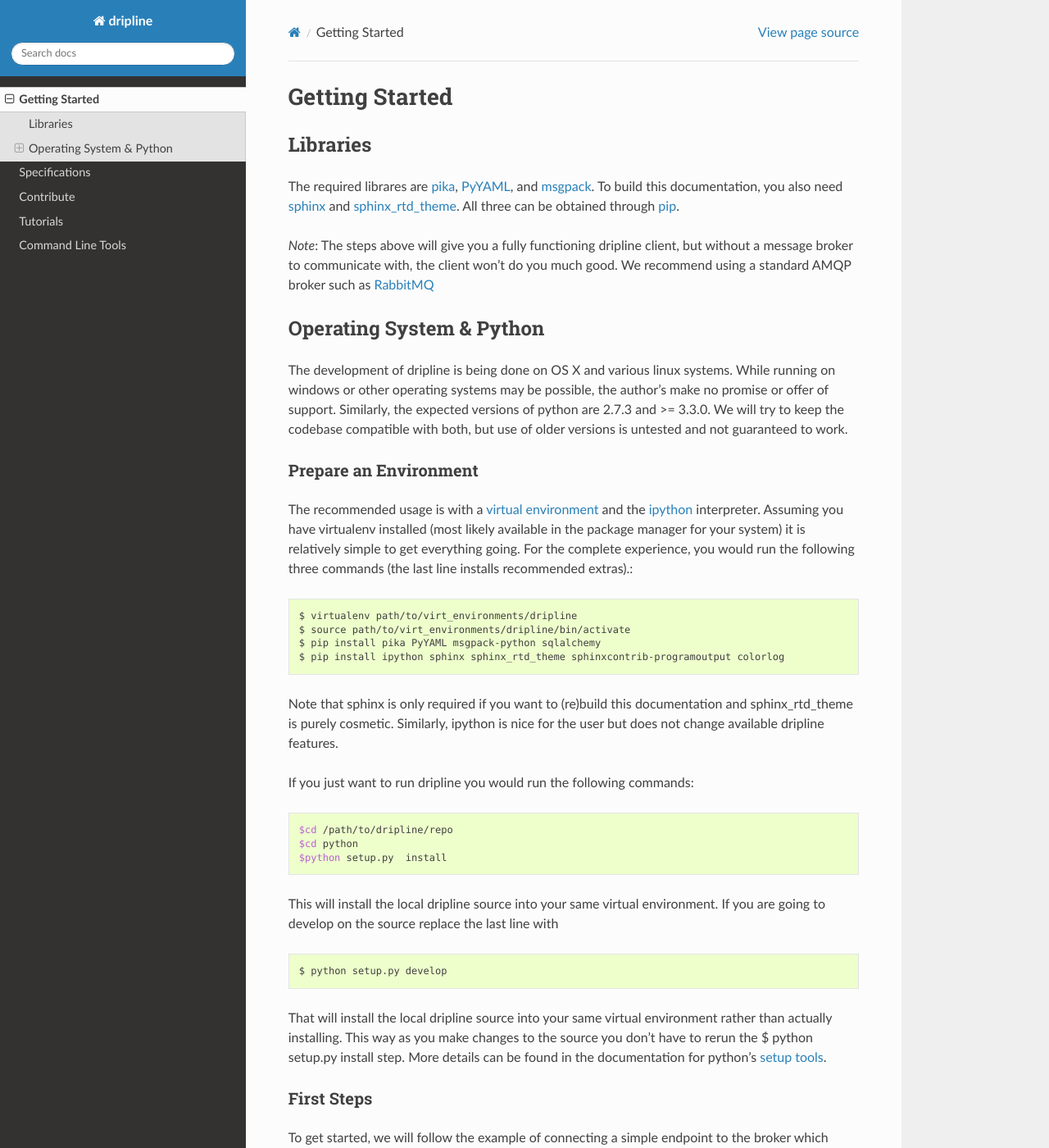
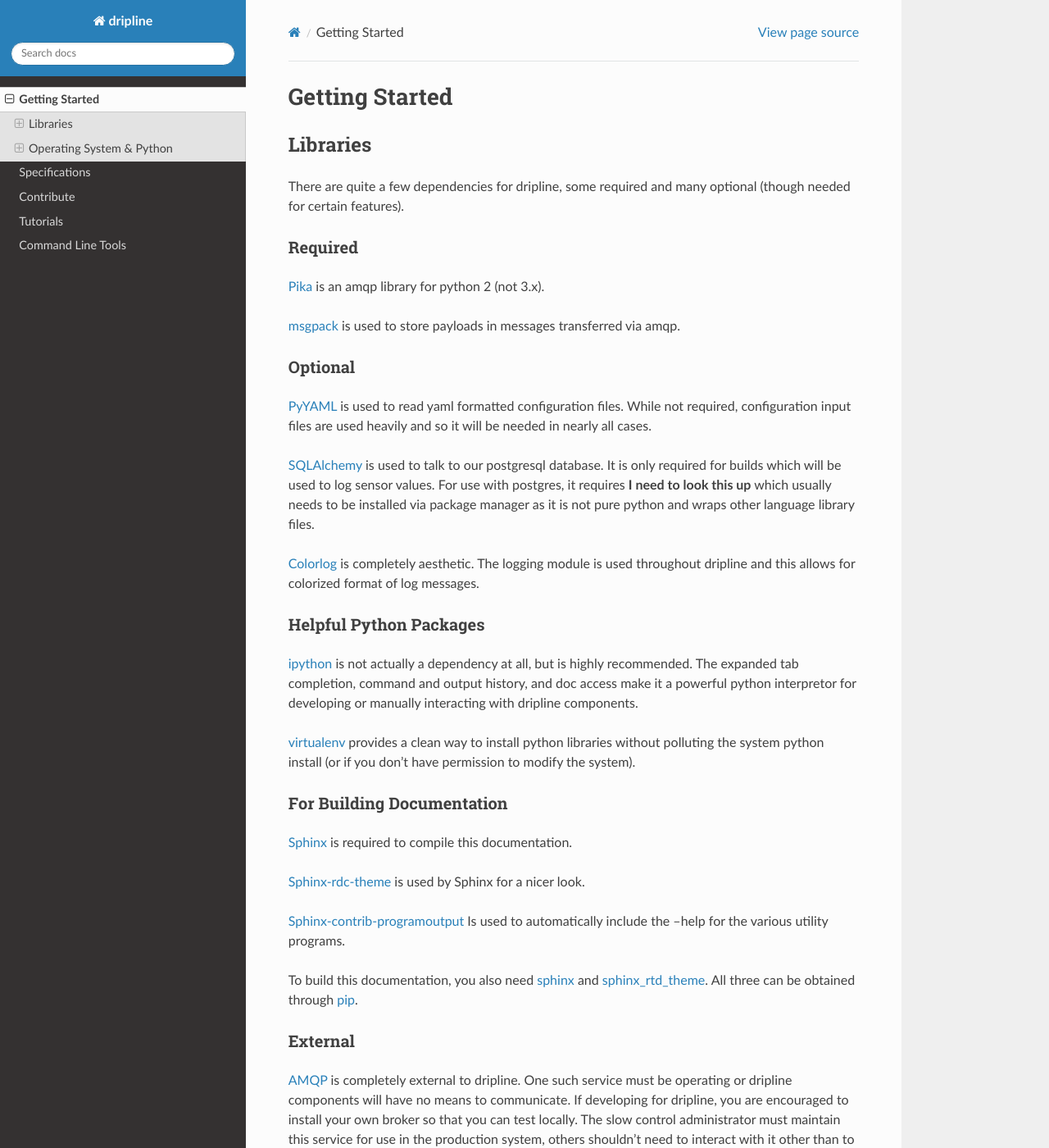
Before and after one commit to driplineorg/dripline-python, a Sphinx documentation site: the page built from doc/getting_started.rst, in a window 1280 px wide and 1400 px high. Shown: the whole window at 82% size. Built offline with Sphinx 7.4.7 and the Read the Docs theme 2.0.0, drawn with Linux system fonts in a browser that asks for light colours; some of the changed text lies outside the part shown.

Commit message:
updating getting started's treatment of libraries

```diff
--- a/doc/getting_started.rst
+++ b/doc/getting_started.rst
@@ -3,15 +3,57 @@
 
 Libraries
 *********
-The required librares are `pika <pika.readthedocs.org>`_, `PyYAML <pyyaml.org>`_, and `msgpack <msgpack.org>`_.
+There are quite a few dependencies for dripline, some required and many optional (though needed for certain features).
+
+Required
+--------
+
+`Pika <pika.readthedocs.org>`_ is an amqp library for python 2 (not 3.x).
+
+`msgpack <msgpack.org>`_ is used to store payloads in messages transferred via amqp.
+
+Optional
+--------
+
+`PyYAML <pyyaml.org>`_ is used to read yaml formatted configuration files.
+While not required, configuration input files are used heavily and so it will be needed in nearly all cases.
+
+`SQLAlchemy <unknown>`_ is used to talk to our postgresql database.
+It is only required for builds which will be used to log sensor values.
+For use with postgres, it requires **I need to look this up** which usually needs to be installed via package manager as it is not pure python and wraps other language library files.
+
+`Colorlog <unknown>`_ is completely aesthetic.
+The logging module is used throughout dripline and this allows for colorized format of log messages.
+
+Helpful Python Packages
+-----------------------
+
+`ipython <unknown>`_ is not actually a dependency at all, but is highly recommended.
+The expanded tab completion, command and output history, and doc access make it a powerful python interpretor for developing or manually interacting with dripline components.
+
+`virtualenv <unknown>`_ provides a clean way to install python libraries without polluting the system python install (or if you don't have permission to modify the system).
+
+For Building Documentation
+--------------------------
+
+`Sphinx <http://sphinx-doc.org/>`_ is required to compile this documentation.
+
+`Sphinx-rdc-theme <https://github.com/snide/sphinx_rtd_theme>`_ is used by Sphinx for a nicer look.
+
+`Sphinx-contrib-programoutput <unknown>`_ Is used to automatically include the --help for the various utility programs.
+
 To build this documentation, you also need `sphinx <http://sphinx-doc.org/>`_ and `sphinx_rtd_theme <https://github.com/snide/sphinx_rtd_theme>`_.
 All three can be obtained through `pip <http://pip.readthedocs.org/en/latest/installing.html>`_.
 
-*Note*:
-The steps above will give you a fully functioning dripline client, but
-without a message broker to communicate with, the client won't do you much
-good.  We recommend using a standard AMQP broker such as
-`RabbitMQ <https://www.rabbitmq.com>`_
+
+External
+--------
+`AMQP <unknown>`_ is completely external to dripline.
+One such service must be operating or dripline components will have no means to communicate.
+If developing for dripline, you are encouraged to install your own broker so that you can test locally.
+The slow control administrator must maintain this service for use in the production system, others shouldn't need to interact with it other than to provide the host url to services.
+Dripline is developed with `rabbitMQ <https://www.rabbitmq.com>`_ and a standard install of that service is recommended.
+Other AMQP systems make work but are untested.
 
 Operating System & Python
 *************************
```
